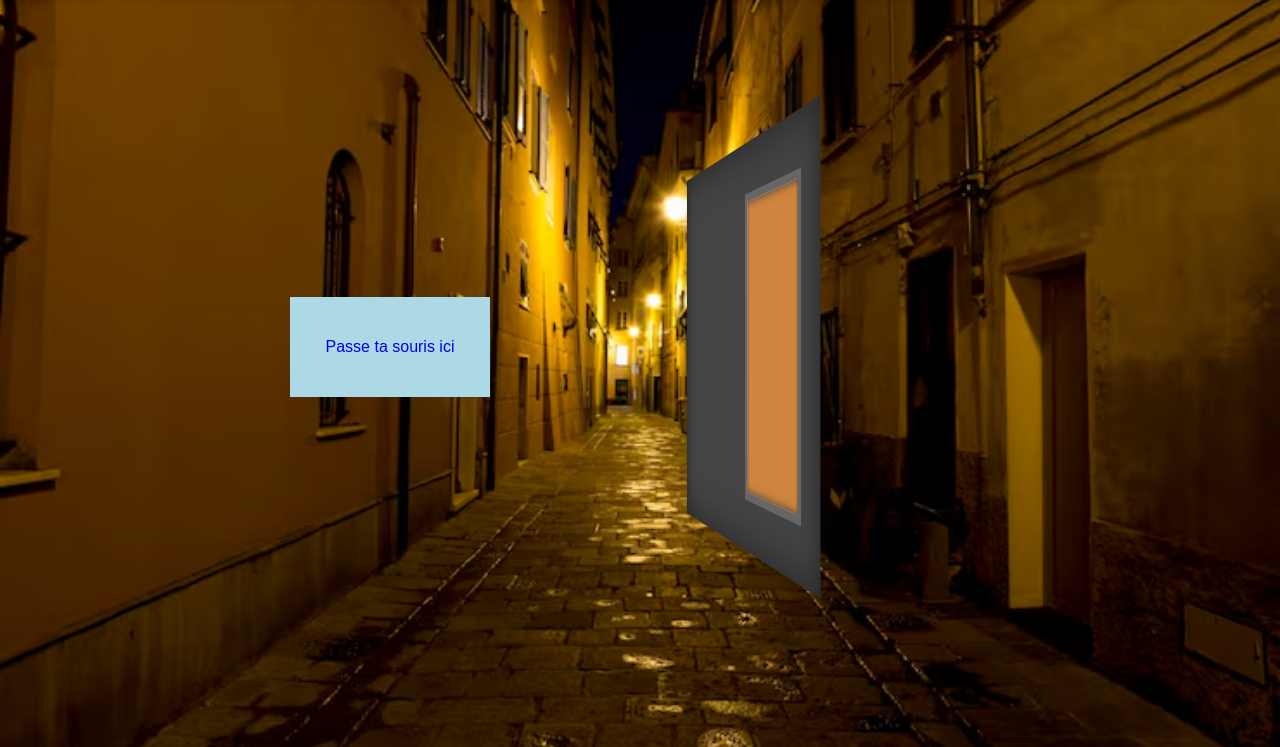
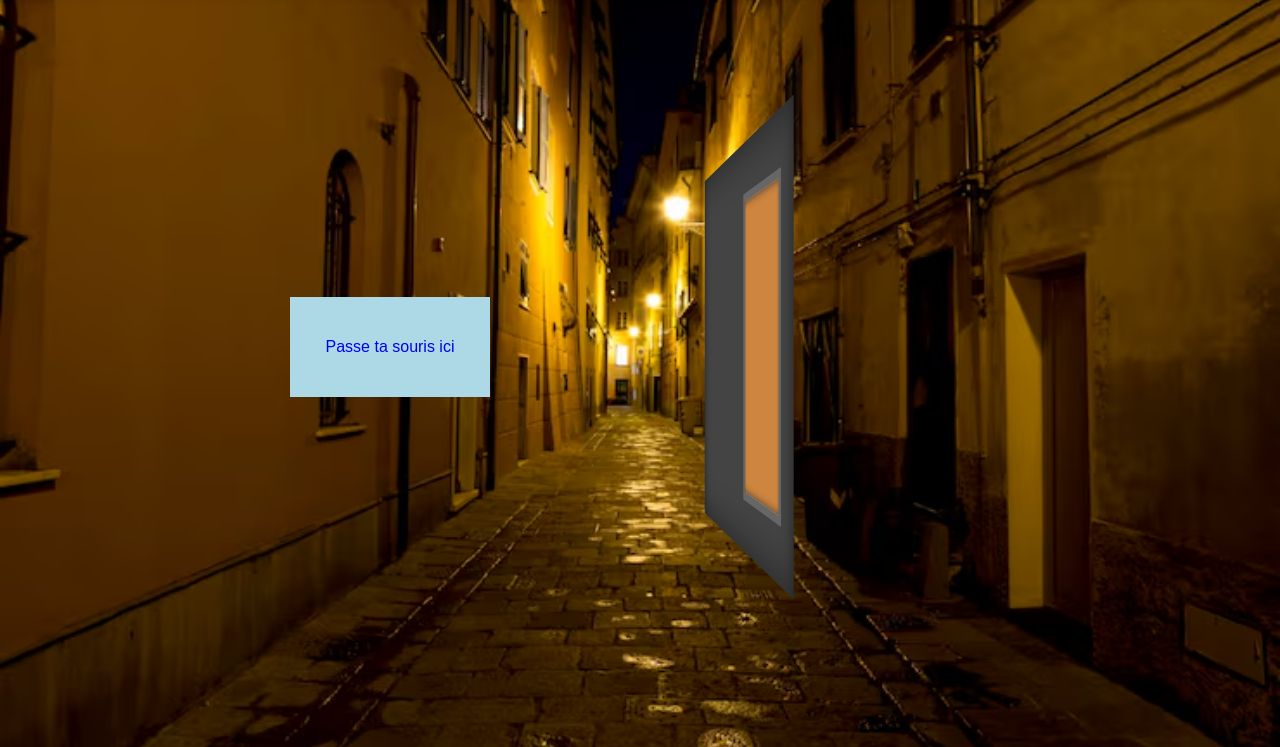
Before and after one commit to gruwhh/Nuit-de-l-Info, a plain HTML site: page index.html in a window 1280 px wide. Shown: the part 53-800 px from the top of the page. Drawn offline with Linux system fonts and the light colour scheme.

Commit message:
ajustement angle bis

```diff
--- a/CSS/style.css
+++ b/CSS/style.css
@@ -136,7 +136,7 @@ opacity: 1;
   height: 400px;
   background: #444; /* mur gris */
   position: relative;
-  transform: rotateY(-80deg); /* mur incliné vers la droite */
+  transform: rotateY(-85deg); /* mur incliné vers la droite */
   box-shadow: inset 0 0 50px rgba(0,0,0,0.5);
 }
 
@@ -169,5 +169,5 @@ opacity: 1;
 
 /* ouverture au survol */
 .porte:hover::before {
-  transform: rotateY(-40deg); /* ouverture vers l’extérieur */
+  transform: rotateY(-120deg); /* ouverture vers l’extérieur */
 }
```
